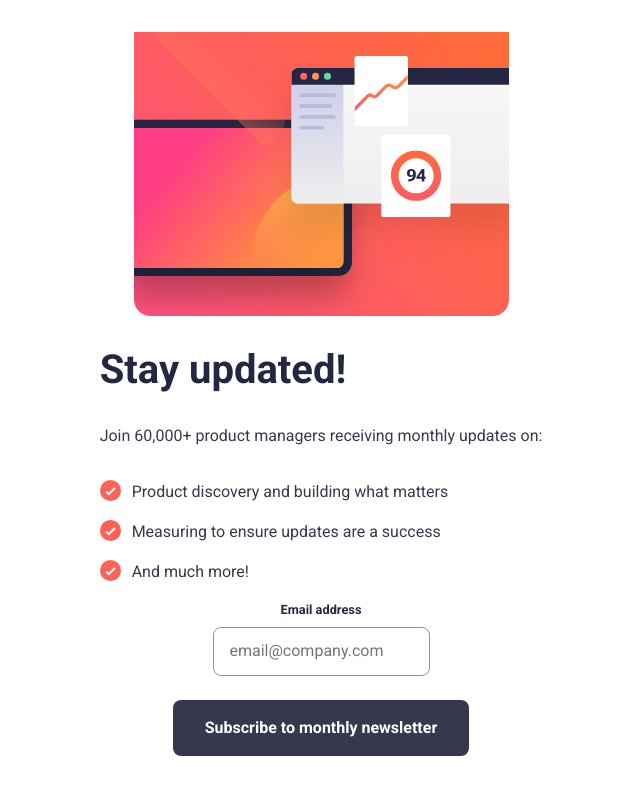
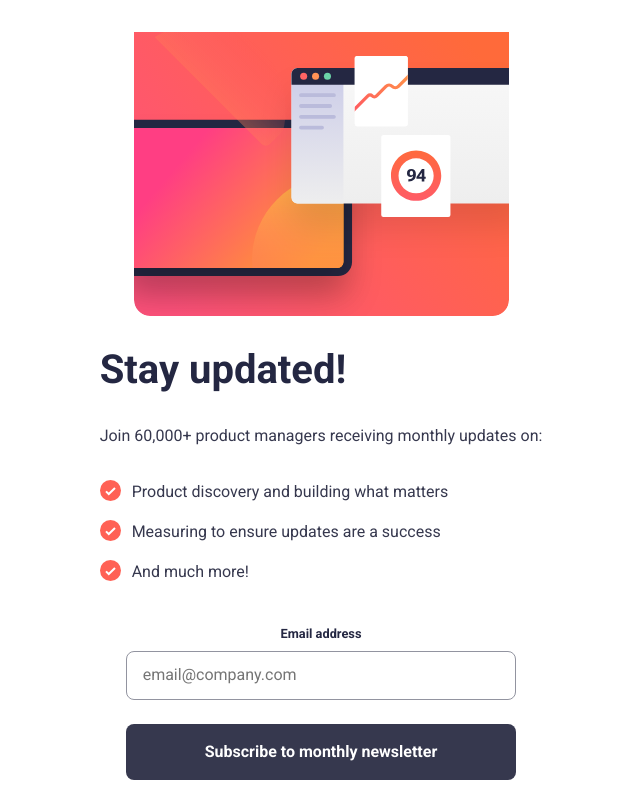
Before and after one commit to sclingan/newsletter-sign-up, a React (Vite) app: page / in a window 1280 px wide. Shown: the whole page, without its empty margins (319-959 px from the left). Built offline with nearby package versions, Linux system fonts and the light colour scheme.

Commit message:
Adding form input validation

```diff
--- a/src/App.css
+++ b/src/App.css
@@ -44,6 +44,8 @@ p, h1, h2, h3, h4, h5, h6 {
 /* TODO:
      fix color on input outline
      check accessibility on image/bullet points/form
+     learn how to import local fonts
+     find correct way to hide error text until error occurs
 */
 main {
   display: flex;
@@ -88,9 +90,11 @@ li {
 form {
   display: flex;
   flex-direction: column;
+  align-items: flex-start;
   gap: 0.5rem;
   min-width: 95%;
   padding-inline: 1rem;
+  margin-top: 1.5rem;
 }
 
 label {
@@ -104,7 +108,19 @@ input[type=email] {
   border: 0.02rem solid hsl(231, 7%, 60%);
   border-radius: 0.5rem;
   margin-bottom: 1rem;
+  min-width: 100%;
   cursor: pointer;
+}
+
+.sr-only:not(:focus):not(:active) {
+  clip: rect(0 0 0 0);
+  -webkit-clip-path: inset(50%);
+          clip-path: inset(50%);
+  height: 1px;
+  overflow: hidden;
+  position: absolute;
+  white-space: nowrap;
+  width: 1px;
 }
 
 button {
@@ -114,11 +130,18 @@ button {
   border: none;
   border-radius: 0.5rem;
   padding: 1rem 2rem;
+  min-width: 100%;
   cursor: pointer;
 }
 
 button:hover {
   background-color: hsl(4, 100%, 67%);
+}
+
+.error {
+  color: hsl(4, 100%, 67%);
+  font-size: 0.8rem;
+  padding-left: 7.5rem;
 }
 
 @media (min-width: 50rem) {
@@ -127,4 +150,10 @@ button:hover {
     flex-direction: column;
     align-items: center;
   }
+  input[type=email] {
+    min-width: 33%;
+  }
+  button {
+    min-width: 33%;
+  }
 }/*# sourceMappingURL=App.css.map */
--- a/src/App.scss
+++ b/src/App.scss
@@ -13,6 +13,8 @@ $fw-700: 700;
 /* TODO:
      fix color on input outline
      check accessibility on image/bullet points/form
+     learn how to import local fonts
+     find correct way to hide error text until error occurs
 */
 
 main {
@@ -58,9 +60,11 @@ li {
 form {
     display: flex;
     flex-direction: column;
+    align-items: flex-start;
     gap: 0.5rem;
     min-width: 95%; // watch this on responsive
     padding-inline: 1rem;
+    margin-top: 1.5rem;
 }
 
 label {
@@ -74,8 +78,29 @@ input[type='email'] {
     border: 0.02rem solid $neutral-grey;
     border-radius: 0.5rem;
     margin-bottom: 1rem;
+    min-width: 100%;
     cursor: pointer;
 }
+
+.sr-only:not(:focus):not(:active) {
+    clip: rect(0 0 0 0);
+    clip-path: inset(50%);
+    height: 1px;
+    overflow: hidden;
+    position: absolute;
+    white-space: nowrap;
+    width: 1px;
+  }
+
+
+// .placeholder-error {
+//     color: $primary-tomato;
+// }
+
+// .input-error {
+//     border: 0.02rem solid $primary-tomato;
+//     background-color: rgb(248, 208, 208);
+// }
 
 button {
     color: $neutral-white;
@@ -84,11 +109,18 @@ button {
     border: none;
     border-radius: 0.5rem;
     padding: 1rem 2rem;
+    min-width: 100%;
     cursor: pointer;
 }
 
 button:hover {
     background-color: $primary-tomato;
+}
+
+.error {
+    color: $primary-tomato;
+    font-size: 0.8rem;
+    padding-left: 7.5rem;
 }
 
 @media(min-width: 50rem) {
@@ -100,10 +132,10 @@ button:hover {
   }
 
   input[type='email'] {
-    //  max-width: 40%;
+    min-width: 33%;
   }
 
   button {
-    //  max-width: 40%;
+     min-width: 33%;
   }
 }
--- a/src/App.tsx
+++ b/src/App.tsx
@@ -10,6 +10,7 @@ function App() {
   return (
       <main>
         <Header />
+        <h1 className='sr-only'>Newsletter sign up</h1>
         <Section />
         <Form />
         {/* <Success /> */}
--- a/src/form.tsx
+++ b/src/form.tsx
@@ -1,11 +1,11 @@
-
+import { showInput } from "./handle-form";
 
 function Form() {
     return(
         <form>
-             <label htmlFor='email'>Email address</label>
-             <input type='email' id='email' placeholder='email@company.com'></input>
-             <button>Subscribe to monthly newsletter</button>
+             <label htmlFor='email'>Email address<span className="sr-only">Valid email required</span></label>
+             <input type='email' id='email' placeholder='email@company.com' autoComplete="off"></input>
+             <button onClick={showInput}>Subscribe to monthly newsletter</button>
         </form>
     )
 }
--- /dev/null
+++ b/src/handle-form.tsx
@@ -0,0 +1,10 @@
+// Get form input
+
+const input: any = document.querySelector<HTMLInputElement>('input[id="email"]');
+
+export function showInput(event: any) {
+    event.preventDefault();
+        const email: string  = input.value;
+        console.log(email);
+        console.log(typeof(email));
+}
```
Also changed, not shown: 1 other file (tests, documents, lock files or other folders).
